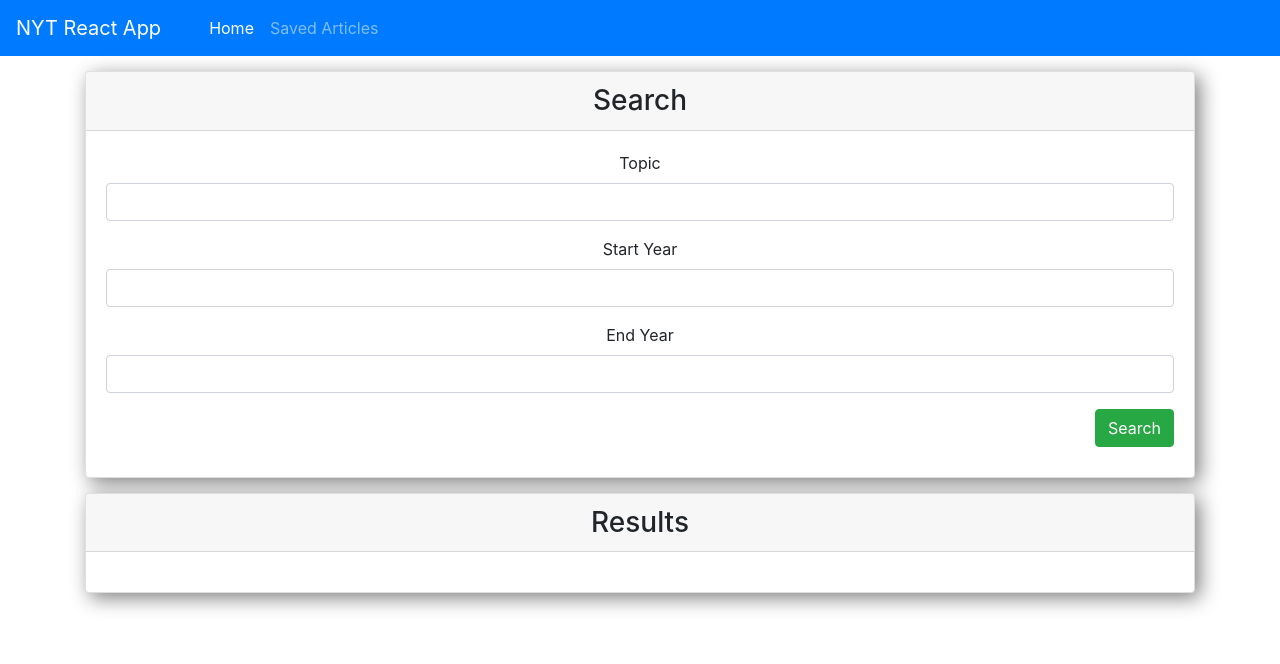
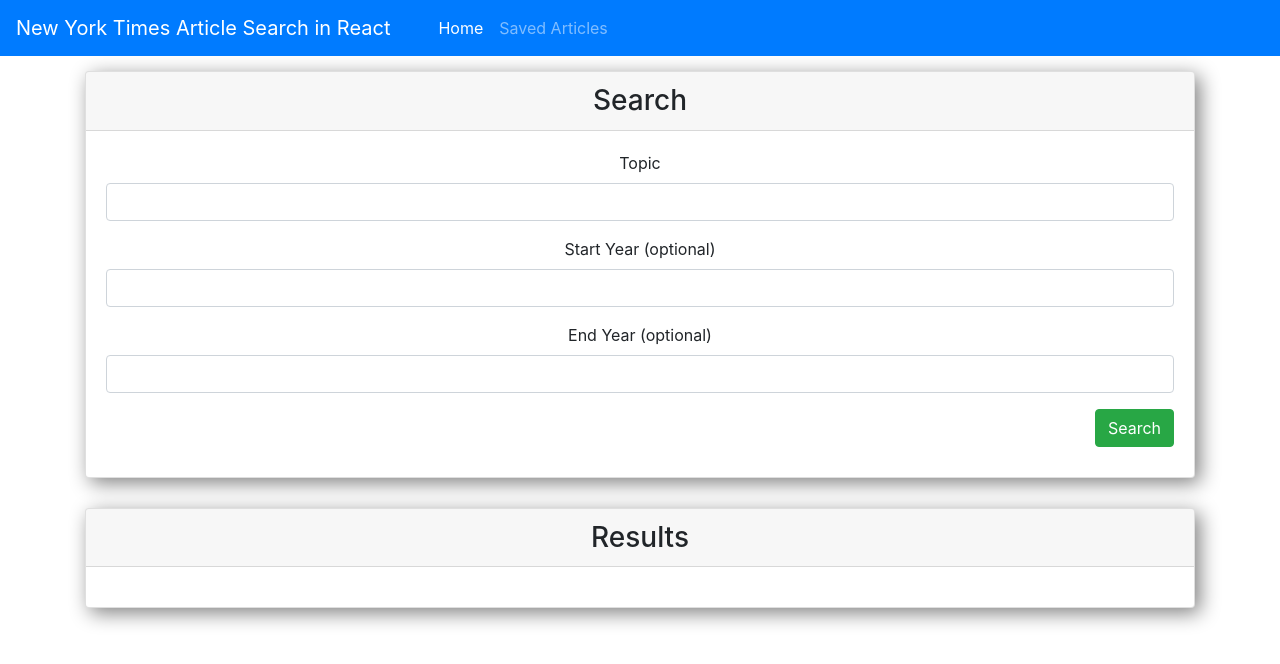
Before and after one commit to alexalemz/nytreact, a React (Create React App) app in the folder client/: page / in a window 1280 px wide. Shown: the top 664 px of the page. Built offline with nearby package versions, Linux system fonts and the light colour scheme.

Commit message:
Fix API and handleFormSubmit

```diff
--- a/client/src/components/Nav/Nav.js
+++ b/client/src/components/Nav/Nav.js
@@ -3,7 +3,7 @@
 const Nav = () => (
   <nav className="navbar navbar-expand-lg navbar-dark bg-primary">
     <a className="navbar-brand" href="/">
-      NYT React App
+      New York Times Article Search in React
     </a>
     <div className="ml-4">
       <ul className="navbar-nav">
--- a/client/src/components/SearchForm/SearchForm.js
+++ b/client/src/components/SearchForm/SearchForm.js
@@ -10,8 +10,8 @@
         <div className="card-body">
           <form onChange={this.props.handleInputChange} onSubmit={this.props.handleFormSubmit}>
             <Input name="topic" id="topic" label="Topic" value={this.props.state.topic} />
-            <Input name="startYear" id="startYear" label="Start Year" value={this.props.state.startYear} />
-            <Input name="endYear" id="endYear" label="End Year" value={this.props.state.endYear} />
+            <Input name="startYear" id="startYear" label="Start Year (optional)" value={this.props.state.startYear} />
+            <Input name="endYear" id="endYear" label="End Year (optional)" value={this.props.state.endYear} />
             <FormBtn>Search</FormBtn>
           </form>
         </div>
--- a/client/src/pages/Home/Home.js
+++ b/client/src/pages/Home/Home.js
@@ -23,8 +23,8 @@
     // Search for articles in the NYT API
     API.search({
       q:          this.state.topic,
-      begin_date: this.state.startYear ? this.state.startYear + "0101" : null,
-      end_date:   this.state.endYear   ? this.state.startYear + "1231" : null
+      begin_date: this.state.startYear ? this.state.startYear + "0101" : undefined,
+      end_date:   this.state.endYear   ? this.state.endYear + "1231" : undefined,
     })
     .then(res => {
       const topFiveResults = res.data.response.docs.slice(0, 5);
@@ -54,13 +54,17 @@
 
   render() {
     return (
-      <div className="text-center">
+      <div className="text-center row">
+        <div className="col-lg-12">
           <SearchForm
             handleInputChange={this.handleInputChange}
             handleFormSubmit={this.handleFormSubmit}
             state={this.state}
           />
+        </div>
+        <div className="col-lg-12">
           <Results results={this.state.results} saveArticle={this.saveArticle} />
+        </div>
       </div>
     )
   }
--- a/client/src/utils/API.js
+++ b/client/src/utils/API.js
@@ -1,6 +1,6 @@
 import axios from "axios";
 const BASEURL = "https://api.nytimes.com/svc/search/v2/articlesearch.json";
-const APIKEY = "b9f91d369ff59547cd47b931d8cbc56b:0:74623931";
+const APIKEY = "Cs1u1UjGZAZ60LT67Suqqserfmob6CuM";
 
 export default {
   // Search the NYT website.
@@ -9,8 +9,8 @@
       params: {
         q:          query.q,
         fq:         `document_type: ("article")`,  // We only want articles, not topics, etc.
-        begin_date: query.begin_date || null,      // The dates are optional
-        end_date:   query.end_date || null,
+        begin_date: query.begin_date || undefined,      // The dates are optional
+        end_date:   query.end_date || undefined,
         "api-key":  APIKEY
       }
     });
```
Lines whose indentation alone changed are shown as unchanged.
